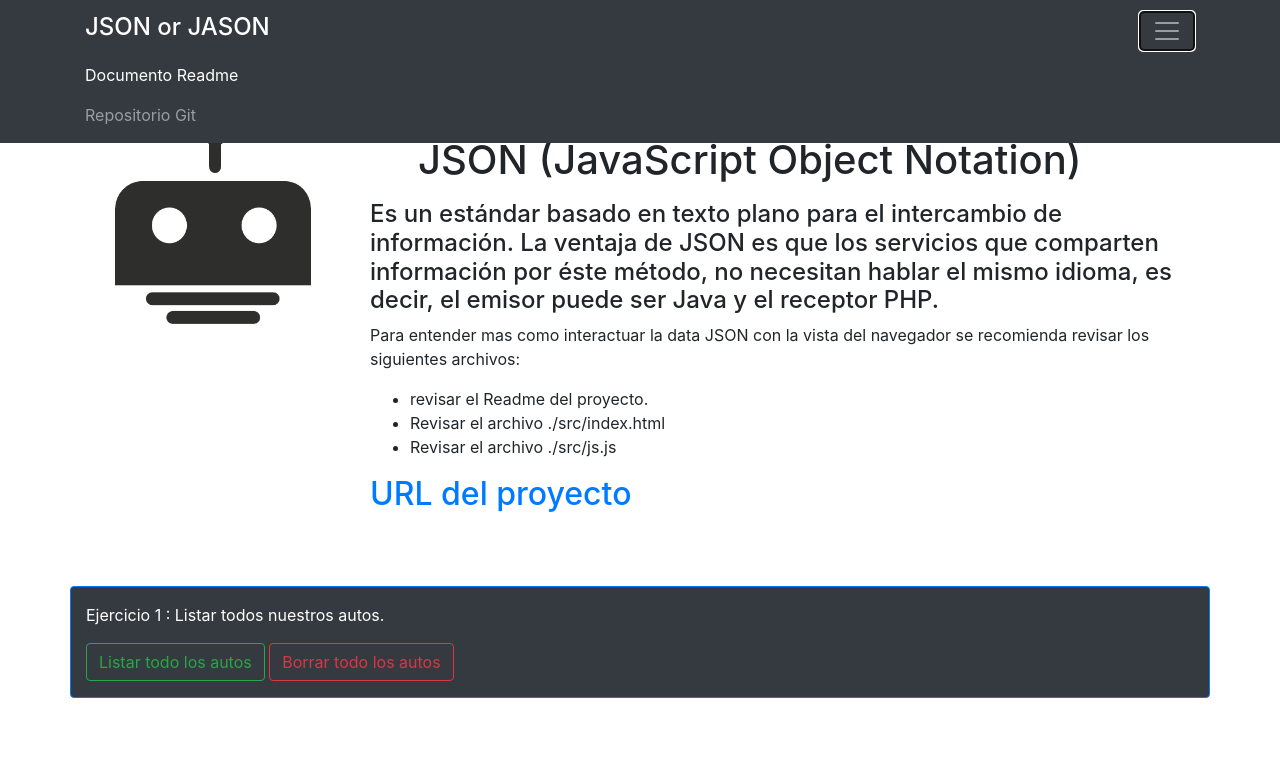
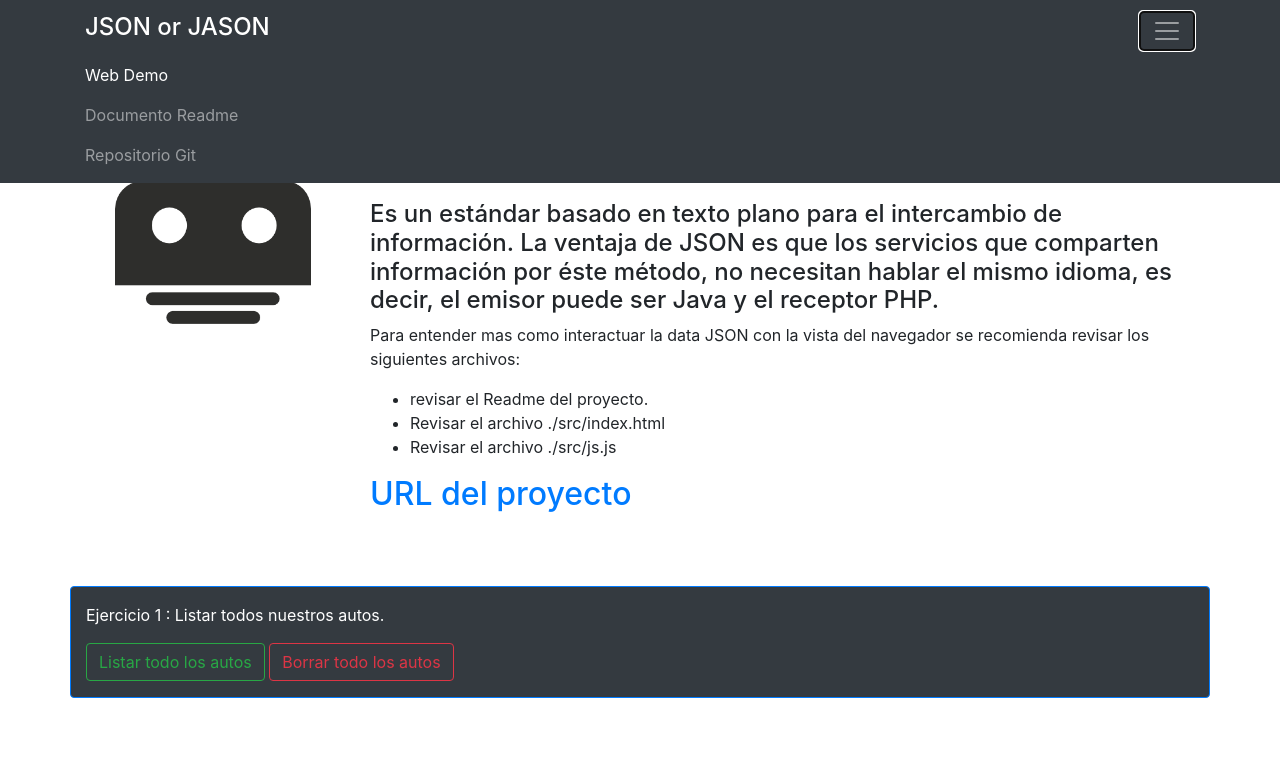
Before and after one commit to CristianPumaES6/JSON-or-JASON, a plain HTML site: page src/index.html in a window 1280 px wide. Both pictures are taken after a click on the button "Toggle navigation". Shown: the top 761 px of the page. Drawn offline with nearby package versions, Linux system fonts and the light colour scheme.

Commit message:
Solucion href JSON or jason

```diff
--- a/src/index.html
+++ b/src/index.html
@@ -27,6 +27,9 @@
             <div class="collapse navbar-collapse" id="navbarNav">
                 <ul class="navbar-nav">
                     <li class="nav-item active">
+                        <a class="nav-link active" href="https://cristianpumaes6.github.io/JSON-or-JASON/src">Web Demo</a>
+                    </li>
+                    <li class="nav-item">
                         <a class="nav-link" href="https://cristianpumaes6.github.io/JSON-or-JASON">Documento Readme</a>
                     </li>
                     <li class="nav-item">
```
